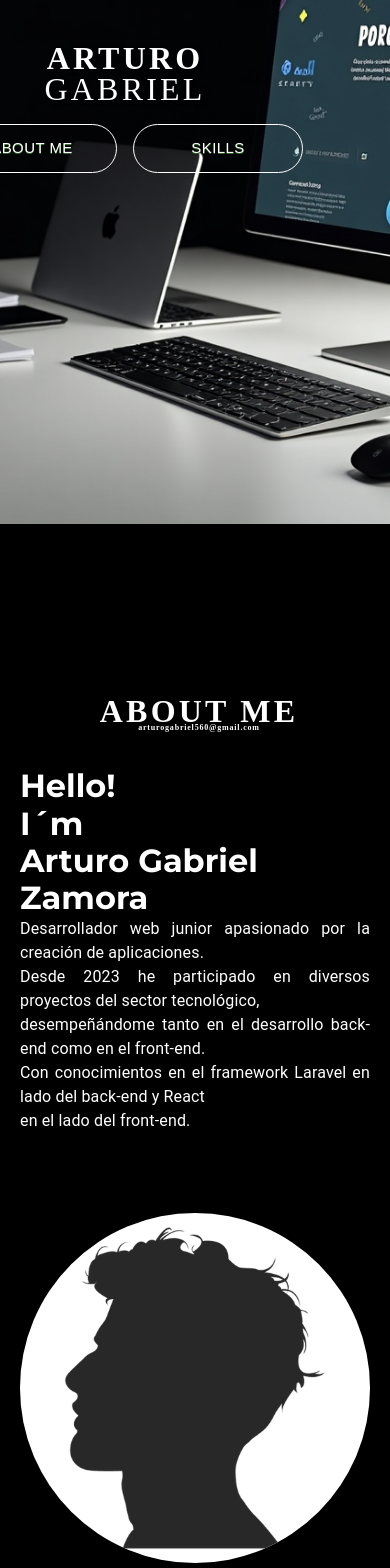
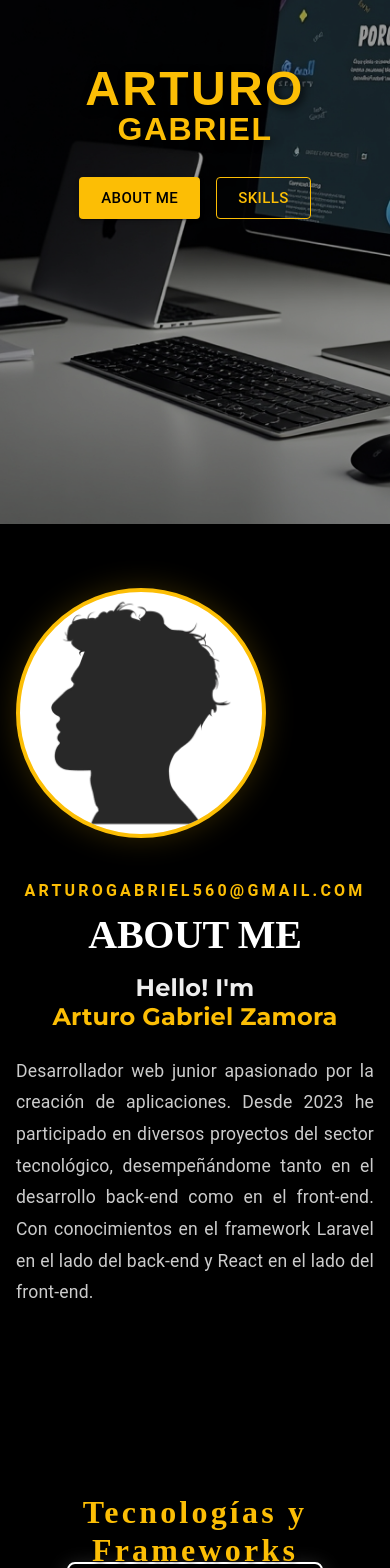
Before and after one commit to Arturo-Gaza/PortFolio-2.0, a React (Vite) app: page / in a window 390 px wide. Shown: the part 320-1888 px from the top of the page. Built offline with nearby package versions, Linux system fonts and the light colour scheme.

Commit message:
se hizo parte de la interfaz responsive

```diff
--- a/src/App.css
+++ b/src/App.css
@@ -16,10 +16,10 @@ html {
 .btn-1 {
 	background-color:transparent !important;
 	border-radius:28px !important;
-	border:1px solid #ffffff !important;
+	border:1px solid #fcbe05 !important;
 	display:inline-block !important;
 	cursor:pointer !important;
-	color:#ffffff !important;
+	color:#fcbe05 !important;
 	font-family:Arial !important;
 	font-size:15px !important;
 	padding:10px 21px !important;
--- a/src/components/Navbar/Navbar.jsx
+++ b/src/components/Navbar/Navbar.jsx
@@ -36,7 +36,7 @@ export const Navbar = () => {
             sx={{
                 backgroundColor: "rgba(128, 128, 128, 0.4)",
                 color: 'white',
-                height: '80px',
+                height: '60px',
                 zIndex: 1300,
             }}
         >
--- a/src/components/secciones/AboutMe.jsx
+++ b/src/components/secciones/AboutMe.jsx
@@ -1,129 +1,122 @@
-import React, { Component } from 'react'
+import React from 'react';
 import {
-    Container,
     Grid,
-    Card,
-    CardMedia,
-    CardContent,
     Typography,
     Box,
+    Container
 } from "@mui/material";
-import Perfil from '../../assets/perfil.webp'
+import Perfil from '../../assets/perfil.webp';
 
-
-export class AboutMe extends Component {
-    render() {
+const AboutMe = () => {
     return (
-            <section  >
         <Box
+            component="section"
             id="acerca"
             sx={{
-                        scrollMarginTop: "100px",
-                        mt: "80px",
-                        minHeight: "calc(120vh - 80px)",
-                        px: { xs: 2, sm: 4, md: 8 },
-                        py: { xs: 4, sm: 6 },
-                        display: "flex",
-                        flexDirection: "column",
-                        justifyContent: "center",
-                        alignItems: "center",
+                scrollMarginTop: "80px",
+                minHeight: "100vh",
                 backgroundColor: "#000",
                 color: "white",
-                        overflow: "hidden",
+                display: "flex",
+                alignItems: "center",
+                py: { xs: 8, md: 12 },
             }}
         >
+            <Container maxWidth="lg">
+                <Grid container spacing={{ xs: 4, md: 8 }} alignItems="center">
+
+                    {/* Columna de Texto */}
+                    <Grid item xs={12} md={7} order={{ xs: 2, md: 1 }}>
+                        <Box sx={{ textAlign: { xs: 'center', md: 'left' } }}>
                             <Typography
-                        variant="h2"
-                        align="left"
+                                variant="overline"
                                 sx={{
-                            fontWeight: "bold",
-                            fontSize: { xs: "2rem", sm: "3rem", md: "4rem" },
-                            letterSpacing: "0.1em",
-                            textShadow: "2px 2px 4px rgba(0,0,0,0.5)",
-                            mb: { xs: 3, sm: 4 },
-                            fontFamily: "Poppins",
-                            ml: { xs: 1, sm: 0, md: -100 },
-                            mt: { xs: 7, sm: -10, md: 5 }
-                        }}
-                    >
-                        ABOUT ME
-                    </Typography>
-                    <Typography
-                        variant="h6"
-                        align="left"
-                        sx={{
-                            fontWeight: "bold",
-                            fontSize: { xs: "0.5rem", sm: "1rem", md: "1rem" },
-                            letterSpacing: "0.1em",
-                            textShadow: "2px 2px 4px rgba(0,0,0,0.5)",
-                            mb: { xs: 3, sm: 4 },
-                            fontFamily: "Poppins",
-                            ml: { xs: 1, sm: 0, md: -106 },
-                            mt: { xs: -4, sm: -5, md: -4}
+                                    color: '#fcbe05',
+                                    letterSpacing: "0.2em",
+                                    fontWeight: 'bold',
+                                    fontSize: "1rem"
                                 }}
                             >
                                 arturogabriel560@gmail.com
                             </Typography>
 
-                    <Grid
-                        container
-                        spacing={10}
-                        justifyContent="center"
-                        alignItems="center"
-                        sx={{ mt: { xs: 10, sm: 10, md: 1 }, p: 1 }}
-                    >
-                        <Grid item xs={12} sm={6} md={5}>
                             <Typography
-                            variant="h3"
+                                variant="h2"
                                 sx={{
-                                mt:-10,
-                                fontSize: { xs: "2rem", sm: "3rem", md: "3rem" },
-                                fontFamily: 'Montserrat',
+                                    fontWeight: "bold",
+                                    fontSize: { xs: "2.5rem", sm: "3.5rem", md: "4.5rem" },
+                                    fontFamily: "Poppins",
+                                    mb: 2,
+                                    lineHeight: 1.1
                                 }}
                             >
-                                Hello!<br/>
-                                I´m <br/>
-                                Arturo Gabriel Zamora
+                                ABOUT ME
                             </Typography>
-                            <Typography variant="body1" sx={{ textAlign: 'justify' }}>
-                                Desarrollador web junior apasionado por la creación de aplicaciones.<br />
-                                Desde 2023 he participado en diversos proyectos del sector tecnológico,<br />
-                                desempeñándome tanto en el desarrollo back-end como en el front-end.<br />
-                                Con conocimientos en el framework Laravel en lado del back-end y React<br />
+
+                            <Typography
+                                variant="h4"
+                                sx={{
+                                    fontSize: { xs: "1.5rem", md: "2rem" },
+                                    fontFamily: 'Montserrat',
+                                    mb: 3,
+                                    color: '#eee'
+                                }}
+                            >
+                                Hello! I'm <br />
+                                <span style={{ color: '#fcbe05' }}>Arturo Gabriel Zamora</span>
+                            </Typography>
+
+                            <Typography
+                                variant="body1"
+                                sx={{
+                                    textAlign: 'justify',
+                                    fontSize: "1.1rem",
+                                    lineHeight: 1.8,
+                                    maxWidth: "600px",
+                                    mx: { xs: 'auto', md: 0 },
+                                    color: "#ccc"
+                                }}
+                            >
+                                Desarrollador web junior apasionado por la creación de aplicaciones.
+                                Desde 2023 he participado en diversos proyectos del sector tecnológico,
+                                desempeñándome tanto en el desarrollo back-end como en el front-end.
+                                Con conocimientos en el framework Laravel en el lado del back-end y React
                                 en el lado del front-end.
                             </Typography>
+                        </Box>
                     </Grid>
 
-                        <Grid item
-                            xs={12} sm={6} md={5}
+                    {/* Columna de Imagen */}
+                    <Grid item xs={12} md={5} order={{ xs: 1, md: 2 }}>
+                        <Box
                             sx={{
-                                width: "350px",
-                                height: "350px"
+                                display: 'flex',
+                                justifyContent: 'center',
+                                alignItems: 'center',
                             }}
-
                         >
-                            <Grid
+                            <Box
                                 component="img"
                                 src={Perfil}
-                                alt="Perfil"
+                                alt="Arturo Gabriel"
                                 sx={{
-                                    background: "white",
+                                    width: { xs: "250px", sm: "300px", md: "100%" },
+                                    maxWidth: "400px",
+                                    aspectRatio: "1/1",
                                     borderRadius: "50%",
-                                    width: "100%",
-                                    height: "100%",
+                                    objectFit: "cover",
+                                    border: "4px solid #fcbe05",
+                                    boxShadow: "0px 0px 30px rgba(252, 190, 5, 0.2)",
+                                    backgroundColor: "white"
                                 }}
-                            >
-
+                            />
+                        </Box>
                     </Grid>
 
                 </Grid>
-                    </Grid>
+            </Container>
         </Box>
+    );
+};
 
-
-            </section>
-        )
-    }
-}
-
-export default AboutMe
+export default AboutMe;
--- a/src/components/secciones/Home.jsx
+++ b/src/components/secciones/Home.jsx
@@ -1,126 +1,141 @@
-import React, { Component } from 'react'
+import React from 'react';
 import {
-    Container,
     Grid,
-    Card,
-    CardMedia,
-    CardContent,
     Typography,
     Box,
     Button,
 } from "@mui/material";
-import Fondo from '../../assets/fondo.jpg'
-import Logo from '../../assets/arturo_logo.jpg'
+import Fondo from '../../assets/fondo.jpg';
 
-export class Home extends Component {
-    render() {
+const Home = () => {
     return (
-            <section  >
         <Box
+            component="section"
             id="home"
             sx={{
-                        scrollMarginTop: "100px",
+                position: "relative",
                 mt: "80px",
                 minHeight: "calc(100vh - 80px)",
-                        px: { xs: 2, sm: 4, md: 8 },
-                        py: { xs: 4, sm: 6 },
                 display: "flex",
-                        flexDirection: "column",
-                        justifyContent: "center",
-                        alignItems: "center",
-                        backgroundColor: "#000",
-                        color: "white",
-                        position: "relative",
+                alignItems: "center", // Centra verticalmente
+                justifyContent: { xs: "center", md: "flex-start" }, // Centro en móvil, izquierda en desktop
+                px: { xs: 2, sm: 6, md: 12 },
+                overflow: "hidden",
+                scrollMarginTop: "100px",
             }}
         >
-                    {/* Fondo con imagen */}
+            {/* Imagen de Fondo con Overlay */}
             <Box
-                        component="img"
-                        src={Fondo}
-                        alt="Fondo"
                 sx={{
                     position: "absolute",
                     top: 0,
                     left: 0,
                     width: "100%",
                     height: "100%",
+                    zIndex: 1,
+                    "&::after": { // Capa oscura para legibilidad
+                        content: '""',
+                        position: "absolute",
+                        top: 0,
+                        left: 0,
+                        width: "100%",
+                        height: "100%",
+                        backgroundColor: "rgba(0, 0, 0, 0.4)",
+                    }
+                }}
+            >
+                <Box
+                    component="img"
+                    src={Fondo}
+                    alt="Fondo"
+                    sx={{
+                        width: "100%",
+                        height: "100%",
                         objectFit: "cover",
-                            zIndex: 1,
-                            minHeight: "calc(100vh - 108px)",
                     }}
                 />
+            </Box>
 
+            {/* Contenido Principal */}
             <Grid
                 container
                 direction="column"
-                        alignItems="center"
-                        justifyContent="center"
-                        spacing={2}
                 sx={{
                     zIndex: 3,
                     position: "relative",
-                            mb: 4,
-                            left: { xs: -70, sm: -120, md: -350 },
-                            top: { xs: -20, sm: -100, md: -50 },
+                    maxWidth: "800px",
+                    textAlign: { xs: "center", md: "left" }, // Alineación de texto responsiva
                 }}
             >
                 <Grid item>
                     <Typography
-                                variant="h2"
-                                align="center"
+                        variant="h1"
                         sx={{
                             fontWeight: "bold",
-                                    fontSize: { xs: "2rem", sm: "4rem", md: "5rem" },
-                                    letterSpacing: "0.1em",
-                                    textShadow: "2px 2px 4px rgba(0,0,0,0.5)",
-                                    fontFamily: "Poppins",
+                            fontSize: { xs: "3rem", sm: "5rem", md: "7rem" },
+                            lineHeight: 1,
+                            letterSpacing: "0.05em",
+                            textShadow: "3px 3px 10px rgba(0,0,0,0.8)",
+                            fontFamily: "Poppins, sans-serif",
+                            color: '#fcbe05'
                         }}
                     >
                         ARTURO
                     </Typography>
-                        </Grid>
-
-                        <Grid item>
                     <Typography
                         variant="h2"
-                                align="center"
                         sx={{
-                                    fontSize: { xs: "2rem", sm: "4rem", md: "3rem" },
-                                    letterSpacing: "0.1em",
-                                    textShadow: "2px 2px 4px rgba(0,0,0,0.5)",
-                                    fontFamily: "Poppins",
-                                    mt: -3
+                            fontWeight: "bold",
+                            fontSize: { xs: "2rem", sm: "4rem", md: "5rem" },
+                            lineHeight: 1,
+                            letterSpacing: "0.05em",
+                            textShadow: "3px 3px 10px rgba(0,0,0,0.8)",
+                            fontFamily: "Poppins, sans-serif",
+                            color: '#fcbe05',
+                            mb: 4
                         }}
                     >
                         GABRIEL
                     </Typography>
                 </Grid>
+
                 <Grid item>
-                            <Grid container spacing={2} justifyContent="center">
-                                <Grid item>
+                    <Box
+                        sx={{
+                            display: "flex",
+                            gap: 2,
+                            justifyContent: { xs: "center", md: "flex-start" }
+                        }}
+                    >
                         <Button
-                                    className="btn-1"
+                            variant="contained"
+                            size="large"
                             href="#acerca"
-                                    >ABOUT ME</Button>
-                                </Grid>
-                                <Grid item>
+                            sx={{
+                                bgcolor: '#fcbe05',
+                                color: '#000',
+                                '&:hover': { bgcolor: '#e6ac00' }
+                            }}
+                        >
+                            ABOUT ME
+                        </Button>
                         <Button
-                                    className="btn-1"
+                            variant="outlined"
+                            size="large"
                             href='#skills'
-                                    >SKILLS</Button>
+                            sx={{
+                                color: '#fcbe05',
+                                borderColor: '#fcbe05',
+                                '&:hover': { borderColor: '#fff', color: '#fff' }
+                            }}
+                        >
+                            SKILLS
+                        </Button>
+                    </Box>
                 </Grid>
             </Grid>
-                        </Grid>
-                    </Grid>
+        </Box>
+    );
+};
 
-
-                </Box>
-
-
-            </section>
-
-        )
-    }
-}
-
-export default Home
+export default Home;
--- a/src/components/secciones/Skills.jsx
+++ b/src/components/secciones/Skills.jsx
@@ -15,39 +15,18 @@ import PostmanLogo from '../../assets/postman.png'
 import GitHubLogo from '../../assets/github-mark-white.png'
 import JavaLogo from '../../assets/java.png'
 import DjangoLogo from '../../assets/django.png'
+import ReactNativeLogo from '../../assets/react-native-1.svg'
+
 
 const herramientas = [
-    {
-        name: "Laravel",
-        image: LaravelLogo,
-    },
-    {
-        name: "React",
-        image: ReactLogo,
-    },
-    {
-        name: "PostgreSQL",
-        image: PostLogo,
-    },
-    {
-        name: "Postman",
-        image: PostmanLogo,
-
-    },
-    {
-        name: "GitHub",
-        image: GitHubLogo,
-
-    },
-    {
-        name: "Java",
-        image: JavaLogo
-
-    },
-    {
-        name: "Django",
-        image: DjangoLogo
-    }
+    { name: "Laravel", image: LaravelLogo },
+    { name: "React", image: ReactLogo },
+    { name: "PostgreSQL", image: PostLogo },
+    { name: "Postman", image: PostmanLogo },
+    { name: "GitHub", image: GitHubLogo },
+    { name: "Java", image: JavaLogo },
+    { name: "Django", image: DjangoLogo },
+    { name: "React Native", image: ReactNativeLogo }
 ];
 
 export class Skills extends Component {
@@ -83,12 +62,12 @@ export class Skills extends Component {
                                 textShadow: "2px 2px 4px rgba(0,0,0,0.5)",
                                 mb: 4,
                                 position: "relative",
-                                left: { xs: 10, sm: -10, md: -400 },
-                                top: { xs: -50, sm: -20, md: 0 },
-                                fontFamily: "Poppins"
+                                fontFamily: "Poppins",
+                                color: '#fcbe05 !important',
+                                textAlign: { xs: "center", md: "left" },
                             }}
                         >
-                            MY SKILLS
+                            Tecnologías y Frameworks
                         </Typography>
 
                         <Grid container spacing={4} justifyContent="center"
```
Also changed, not shown: src/assets/react-native-1.svg (added). Lines whose indentation alone changed are shown as unchanged.
